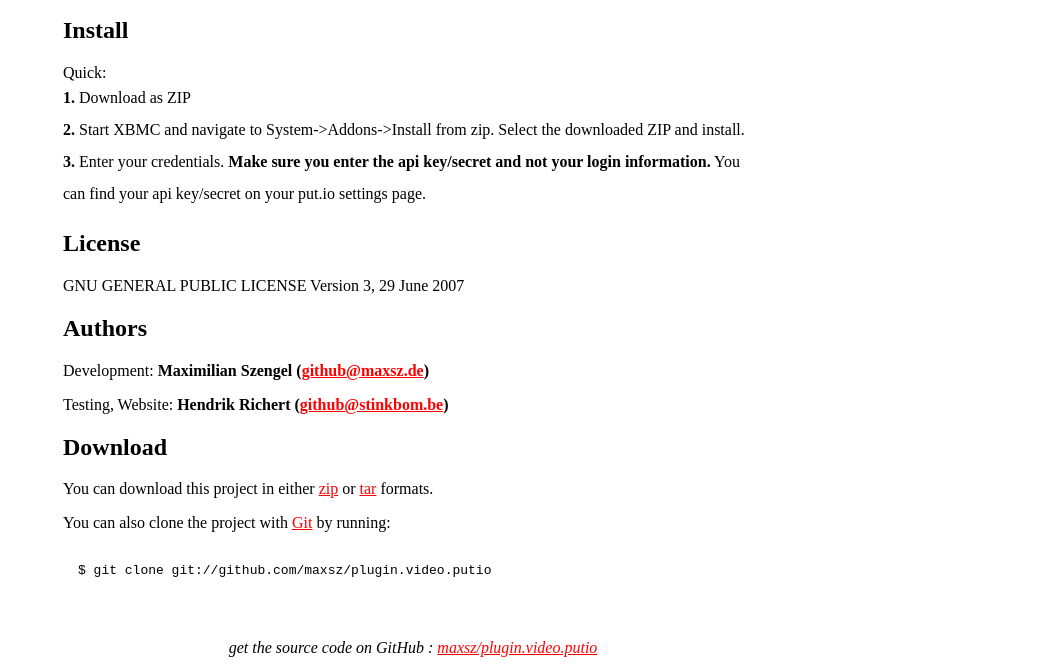
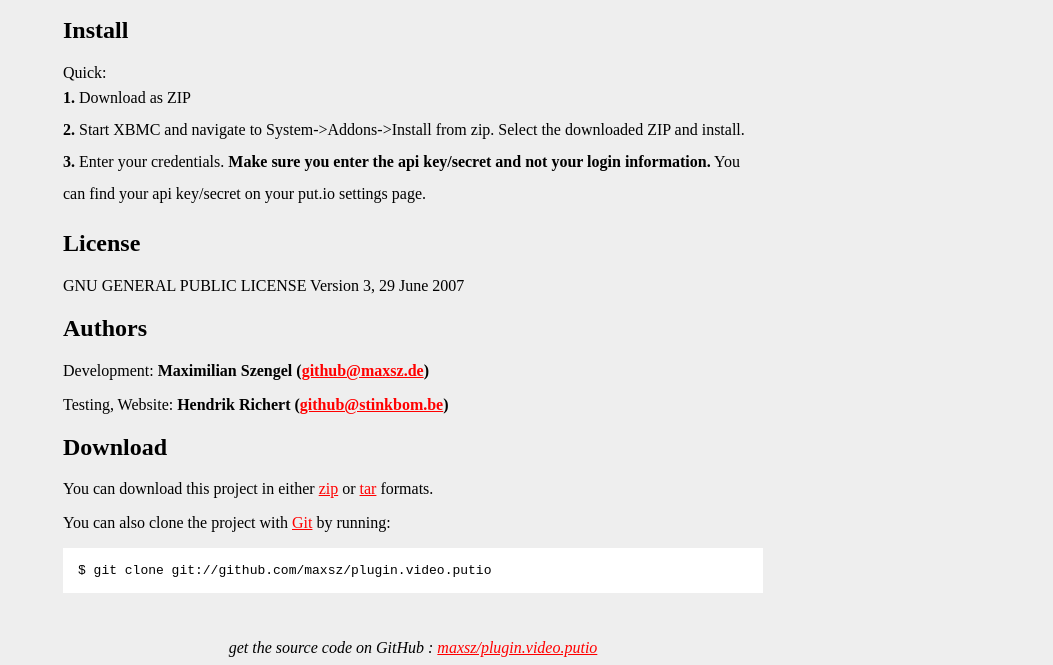
Before and after one commit to maxsz/plugin.video.putio, a plain HTML site: page index.html in a window 1280 px wide. Shown: the part 320-985 px from the top of the page, without its empty margins (227-1280 px from the left). Drawn offline with Linux system fonts and the light colour scheme.

Commit message:
Changed bg color.

```diff
--- a/index.html
+++ b/index.html
@@ -10,7 +10,7 @@
 	<style type="text/css">
 		body {
   		margin-top: 1.0em;
-  		background-color: #fff;
+  		background-color: #eee;
 		  font-family: "Helvetica,Arial,FreeSans";
   		color: #000;
     }
@@ -34,12 +34,13 @@
 
 		ul.install {margin:0; padding: 0;}
 		ul.install li{list-style-type:none;font-weight: normal; line-height:2em;}
-		ul.install li img{margin-bottom: 30px;}
+    ul.install li img{margin-bottom: 30px;}
 	</style>
 
 </head>
 
 <body>
+  <div>
   <div><a href="http://github.com/maxsz/plugin.video.putio"><img style="position: absolute; top: 0; right: 0; border: 0;" src="http://s3.amazonaws.com/github/ribbons/forkme_right_darkblue_121621.png" alt="Fork me on GitHub" /></a></div>
 
   <div id="container">
@@ -99,7 +100,6 @@
     </div>
 
   </div>
-
-
+</div>
 </body>
 </html>
```
